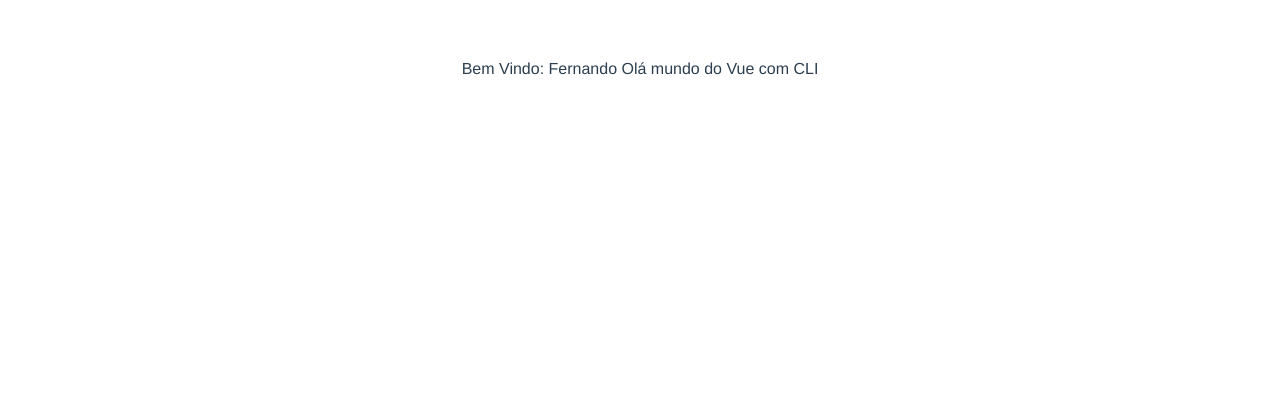
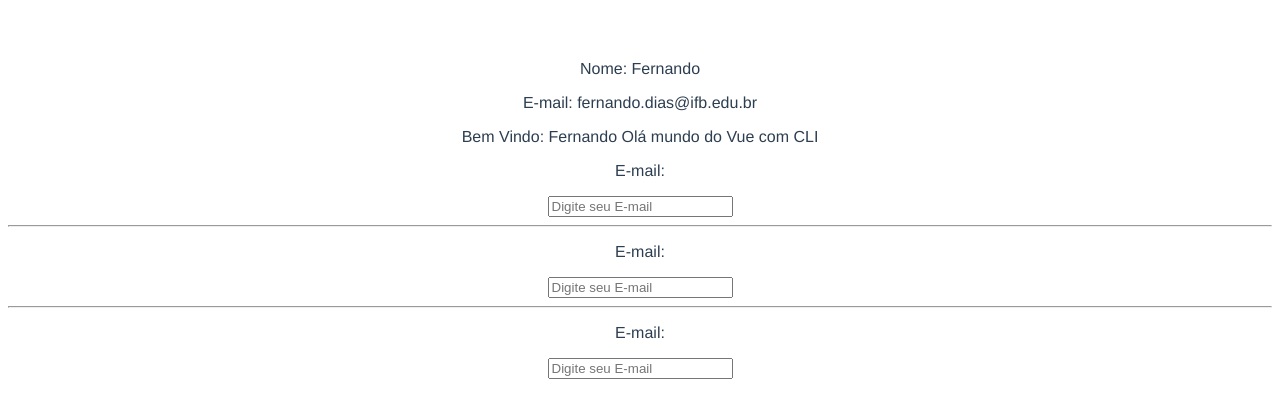
Before and after one commit to fernandodx/cp2, a Vue app in the folder vue/cli/: page / in a window 1280 px wide. Shown: the top 418 px of the page. Built offline with nearby package versions, Linux system fonts and the light colour scheme.

Commit message:
Pasta de desafios

```diff
--- a/vue/cli/src/App.vue
+++ b/vue/cli/src/App.vue
@@ -1,20 +1,21 @@
 <template>
   <div>
+    <usuario-component/>
     <home-component/>
 
   </div>
-
-
 </template>
 
 <script>
 
 import HomeComponent from './components/HomeComponent.vue';
+import UsuarioComponent from './components/UsuarioComponent.vue';
 
 export default {
   name: 'App',
   components: {
-    HomeComponent
+    HomeComponent,
+    UsuarioComponent
   }
 }
 </script>
--- /dev/null
+++ b/vue/cli/src/components/CadastroComponent.vue
@@ -0,0 +1,19 @@
+<template>
+    <div>
+        <p>E-mail:</p>
+        <input type="text" placeholder="Digite seu E-mail" >
+    </div>
+</template>
+
+
+<script>
+    export default {
+        name : "CadastroComponent",
+        data() {
+            return {
+                inputNome: null
+            }
+        },
+    }
+
+</script>
--- a/vue/cli/src/components/HomeComponent.vue
+++ b/vue/cli/src/components/HomeComponent.vue
@@ -2,17 +2,27 @@
     <div>
         <footer id="footer">
             <p>Bem Vindo: {{ nome }} Olá mundo do Vue com CLI</p>
+            <CadastroComponent/>
+            <hr>
+            <CadastroComponent/>
+            <hr>
+            <CadastroComponent/>
         </footer>
     </div>
 </template>
 
 <script>
+    import CadastroComponent from './CadastroComponent.vue'
+
     export default {
         name : "HomeComponent",
         data() {
             return {
                 nome : "Fernando"
             }
+        },
+        components: {
+            CadastroComponent
         }
     }
 
--- /dev/null
+++ b/vue/cli/src/components/UsuarioComponent.vue
@@ -0,0 +1,20 @@
+<template>
+    <div>
+          <p>Nome: {{ nome }}</p>
+          <p>E-mail: {{ email }}</p>
+    </div>
+</template>
+
+<script>
+
+    export default {
+        name: "UsuarioComponent",
+        data(){
+            return {
+                nome : "Fernando",
+                email : "fernando.dias@ifb.edu.br"
+            }
+        }
+    }
+
+</script>
```
Also changed, not shown: 1 other file (tests, documents, lock files or other folders).
